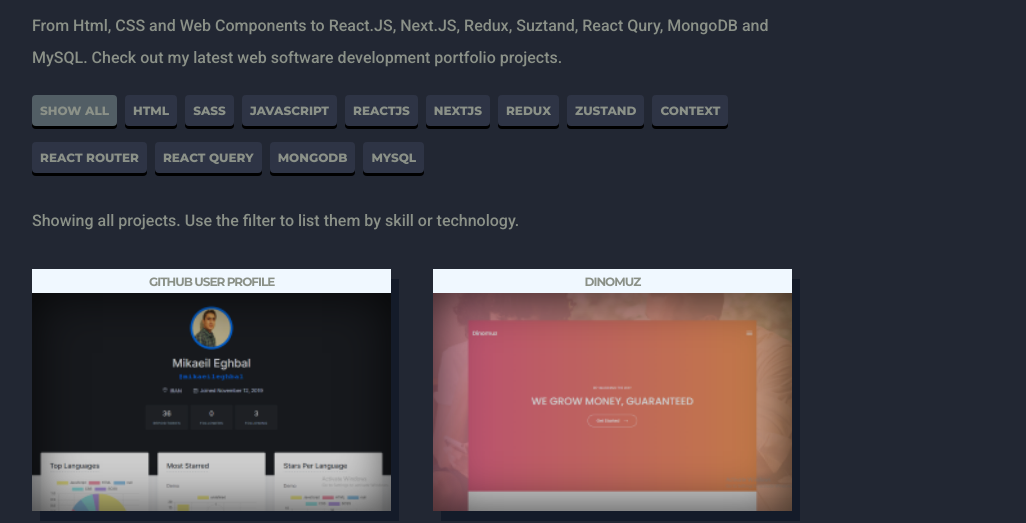
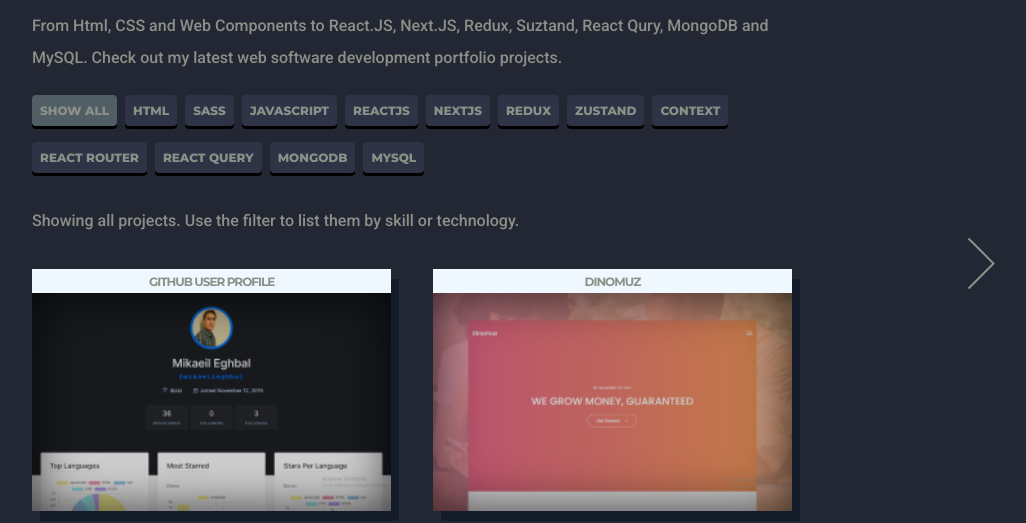
Before and after one commit to mikaeileghbal/react-portfolio, a React (Create React App) app: page /portfolio in a window 1280 px wide. Shown: the part 136-659 px from the top of the page, without its empty margins (228-1254 px from the left). Built offline with nearby package versions, Linux system fonts and the light colour scheme.

Commit message:
Add next page to portfolio page

```diff
--- a/src/pages/portfolio.js
+++ b/src/pages/portfolio.js
@@ -10,6 +10,7 @@ import {
 
 import theme from "../styles/theme";
 import { tags, portfolio } from "../data/portfolio";
+import { Next } from "../components";
 
 const { colors } = theme;
 
@@ -226,6 +227,7 @@ export default function Portfolio() {
             <PortfoItem key={item.key} item={item} />
           ))}
         </PortoContainer>
+        <Next to="/contact">conatct</Next>
       </Container>
     </Section>
   );
```
